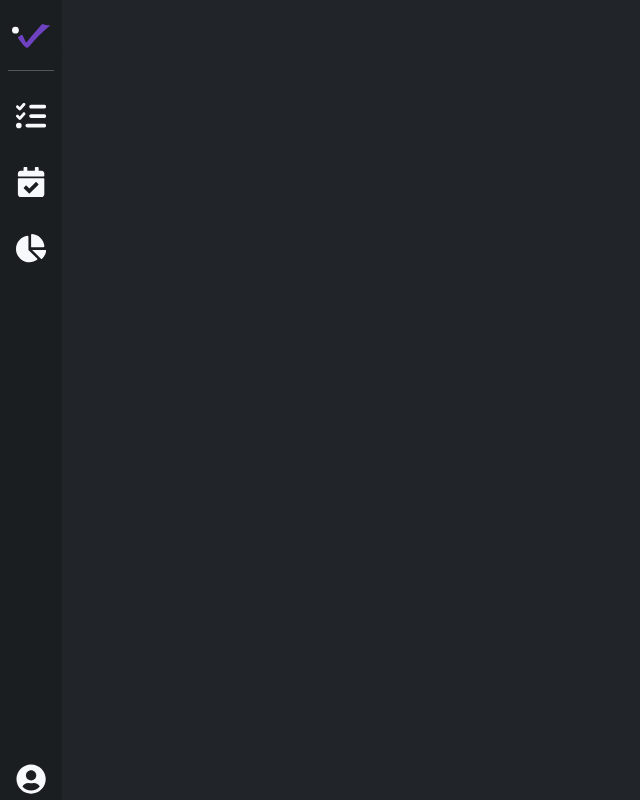
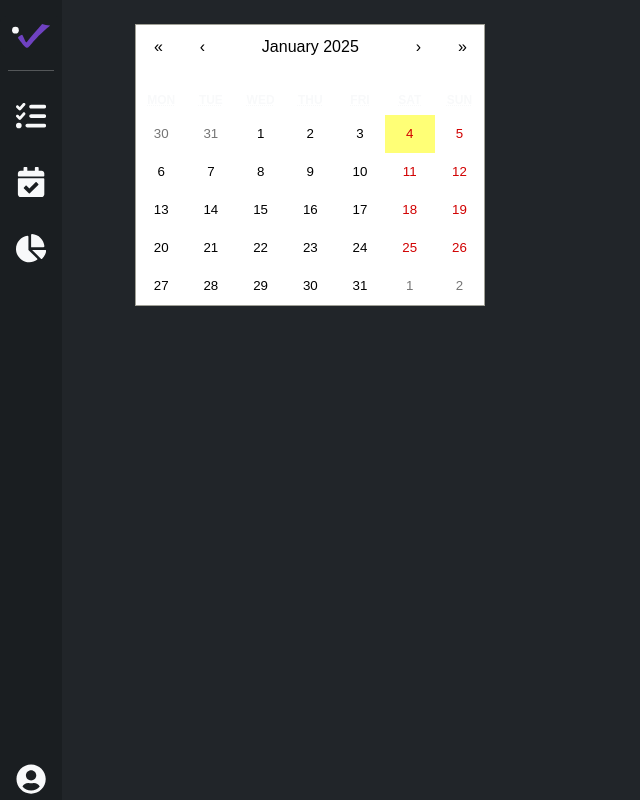
Before and after one commit to IVetrano/ivetrano_tasks_front, a React (Create React App) app: page / in a window 1280 px wide. Both pictures are taken after a click on the button 31 px from the left and 181 px from the top of the page. Shown: the whole page, without its empty margins (0-640 px from the left). Built offline with nearby package versions, Linux system fonts and the light colour scheme.

Commit message:
Se agrega la libreria de calendario

```diff
--- a/package.json
+++ b/package.json
@@ -11,6 +11,7 @@
     "motion": "^11.15.0",
     "react": "^19.0.0",
     "react-bootstrap": "^2.10.7",
+    "react-calendar": "^5.1.0",
     "react-dom": "^19.0.0",
     "react-icons": "^5.4.0",
     "react-router-dom": "^7.1.1",
--- a/src/App.js
+++ b/src/App.js
@@ -6,12 +6,13 @@ import 'bootstrap/dist/js/bootstrap.min.js';
 import Sidebar from './components/Sidebar/Sidebar';
 import Home from './components/Home/Home';
 import Tasks from "./components/Tasks/Tasks";
+import TaskCalendar from "./components/Calendar/TaskCalendar";
 
 const Content = ({ section, user }) => {
   const contentMap = {
     home: <Home/>,
     tasks: <Tasks user={user}/>,
-    calendar: "Calendario.",
+    calendar: <TaskCalendar/>,
     metrics: "Graficos."
   };
   return contentMap[section];
--- /dev/null
+++ b/src/components/Calendar/TaskCalendar.js
@@ -0,0 +1,19 @@
+import React from "react";
+import { Container, Row, Col } from "react-bootstrap";
+import Calendar from "react-calendar";
+import "react-calendar/dist/Calendar.css";
+
+
+const TaskCalendar = () => {
+  return (
+    <Container className="text-light bg-dark">
+      <Row>
+        <Col>
+          <Calendar />
+        </Col>
+      </Row>
+    </Container>
+  )
+}
+
+export default TaskCalendar;
```
Also changed, not shown: 1 other file (tests, documents, lock files or other folders).
